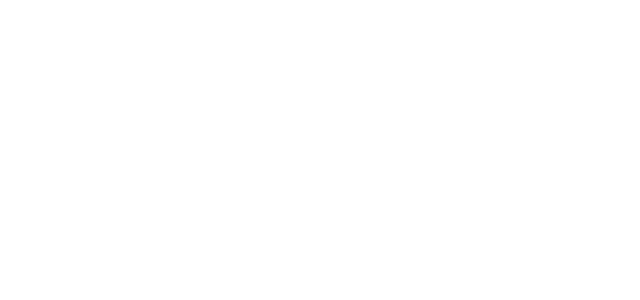
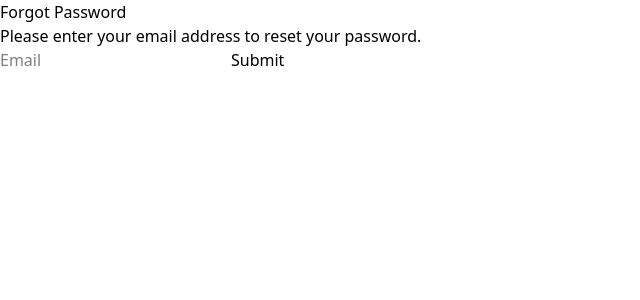
Before and after one commit to Krish91113/Yumzy, a React (Vite) app in the folder frontend/: page /forgot-password in a window 1280 px wide. Before the commit this address had no page. Shown: the top 300 px of the page, without its empty margins (0-640 px from the left). Built offline with nearby package versions, Linux system fonts and the light colour scheme.

Commit message:
Going to make forgot password

```diff
--- a/frontend/src/App.jsx
+++ b/frontend/src/App.jsx
@@ -2,6 +2,7 @@
 import { Route, Routes } from "react-router-dom";
 import SignUp from "./pages/SignUp";
 import SignIn from "./pages/SignIn";
+import ForgotPassword from "./pages/Forgot-Password";
 export const serverUrl = "http://localhost:8000"
 
 function App(){
@@ -9,8 +10,10 @@
     <Routes>
       <Route path="/signup" element={<SignUp />} />
       <Route path="/signin" element={<SignIn />} />
+      <Route path="/forgot-password" element={<ForgotPassword />} />
+
     </Routes>
-  )
+  );
 }
 
 export default App;
--- /dev/null
+++ b/frontend/src/pages/Forgot-Password.jsx
@@ -0,0 +1,14 @@
+import React from "react";
+
+function ForgotPassword() {
+    return (
+        <div>
+            <h2>Forgot Password</h2>
+            <p>Please enter your email address to reset your password.</p>
+            <input type="email" placeholder="Email" />
+            <button>Submit</button>
+        </div>
+    );
+}
+
+export default ForgotPassword;
--- a/frontend/src/pages/SignIn.jsx
+++ b/frontend/src/pages/SignIn.jsx
@@ -105,7 +105,7 @@
             </button>
           </div>
         </div>
-        <div className="text-right mb-4 text-[#ff4d2d] cursor-pointer font-medium">
+        <div className="text-right mb-4 text-[#ff4d2d] cursor-pointer font-medium" onClick={() => navigate("/forgot-password" )}>
           Forgot Password?
         </div>
 
```
Also changed, not shown: 1 other file (tests, documents, lock files or other folders).
